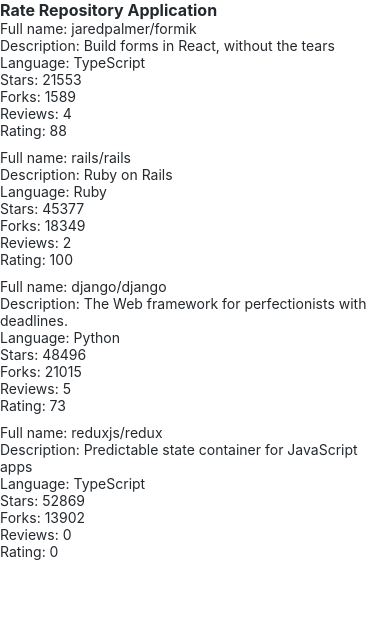
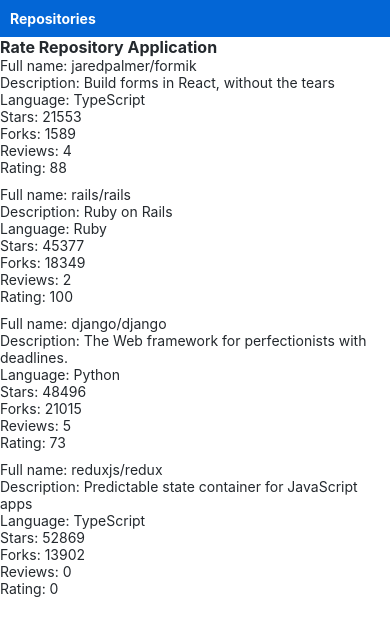
Before and after one commit to FlorBergesio/Rate-repository-app---FullStackOpen, a React Native app: screen / in a window 390 px wide. Shown: the top 636 px of the page. Built offline with nearby package versions, Linux system fonts and the light colour scheme.

Commit message:
Added AppBar and Tabs

```diff
--- /dev/null
+++ b/src/components/AppBar.jsx
@@ -0,0 +1,25 @@
+import React from "react";
+import { View, StyleSheet } from 'react-native';
+import Constants from 'expo-constants';
+import theme from '../theme';
+import AppBarTab from './AppBarTab';
+
+const styles = StyleSheet.create({
+    container: {
+        paddingTop: Constants.statusBarHeight,
+        backgroundColor: theme.colors.primary
+    },
+    // ...
+});
+
+const AppBar = () => {
+
+
+    return (
+        <View style={styles.container}>
+            <AppBarTab title="Repositories" />
+        </View>
+    );
+};
+
+export default AppBar;
--- /dev/null
+++ b/src/components/AppBarTab.jsx
@@ -0,0 +1,26 @@
+import React from "react";
+import { StyleSheet, View, TouchableWithoutFeedback } from 'react-native';
+import theme from '../theme';
+import Text from './Text';
+
+const styles = StyleSheet.create({
+    container: {
+        backgroundColor: theme.colors.primaryLight,
+        padding: 10,
+    },
+    text: {
+        color: "white"
+    }
+});
+
+const AppBarTab = ( { title } ) => {
+    return (
+        <TouchableWithoutFeedback onPress={() => {}}>
+            <View style={styles.container}>
+                <Text style={styles.text} fontWeight="bold">{ title }</Text>
+            </View>
+        </TouchableWithoutFeedback>
+    );
+};
+
+export default AppBarTab;
--- a/src/components/Main.jsx
+++ b/src/components/Main.jsx
@@ -1,12 +1,11 @@
 import React from 'react';
-import Constants from 'expo-constants';
 import { StyleSheet, View } from 'react-native';
 import Text from './Text';
+import AppBar from './AppBar';
 import RepositoryList from './RepositoryList';
 
 const styles = StyleSheet.create({
   container: {
-    marginTop: Constants.statusBarHeight,
     flexGrow: 1,
     flexShrink: 1,
   },
@@ -15,6 +14,7 @@
 const Main = () => {
   return (
     <View style={styles.container}>
+      <AppBar />
       <Text fontWeight="bold" fontSize="subheading">Rate Repository Application</Text>
       <RepositoryList />
     </View>
```
